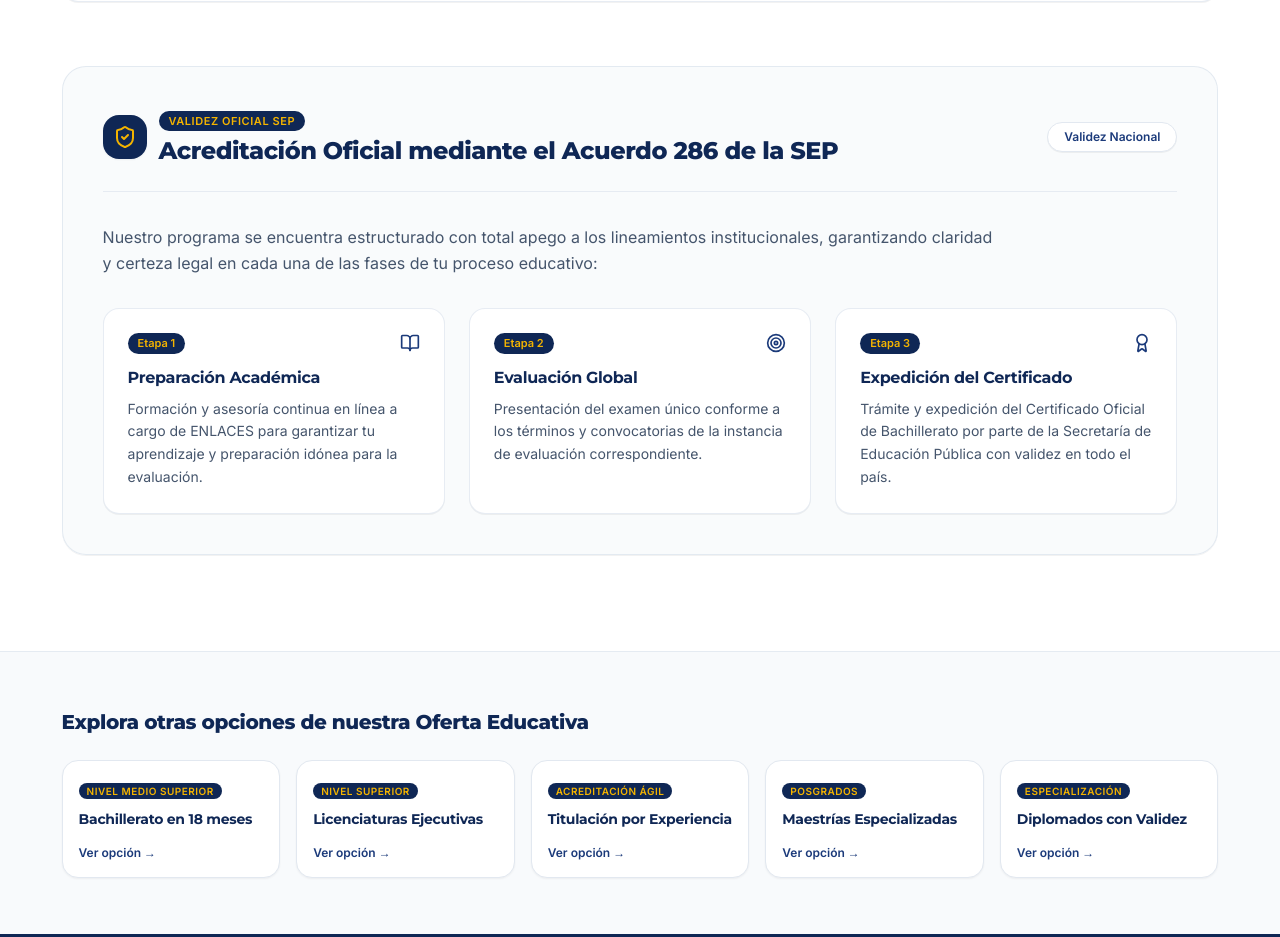
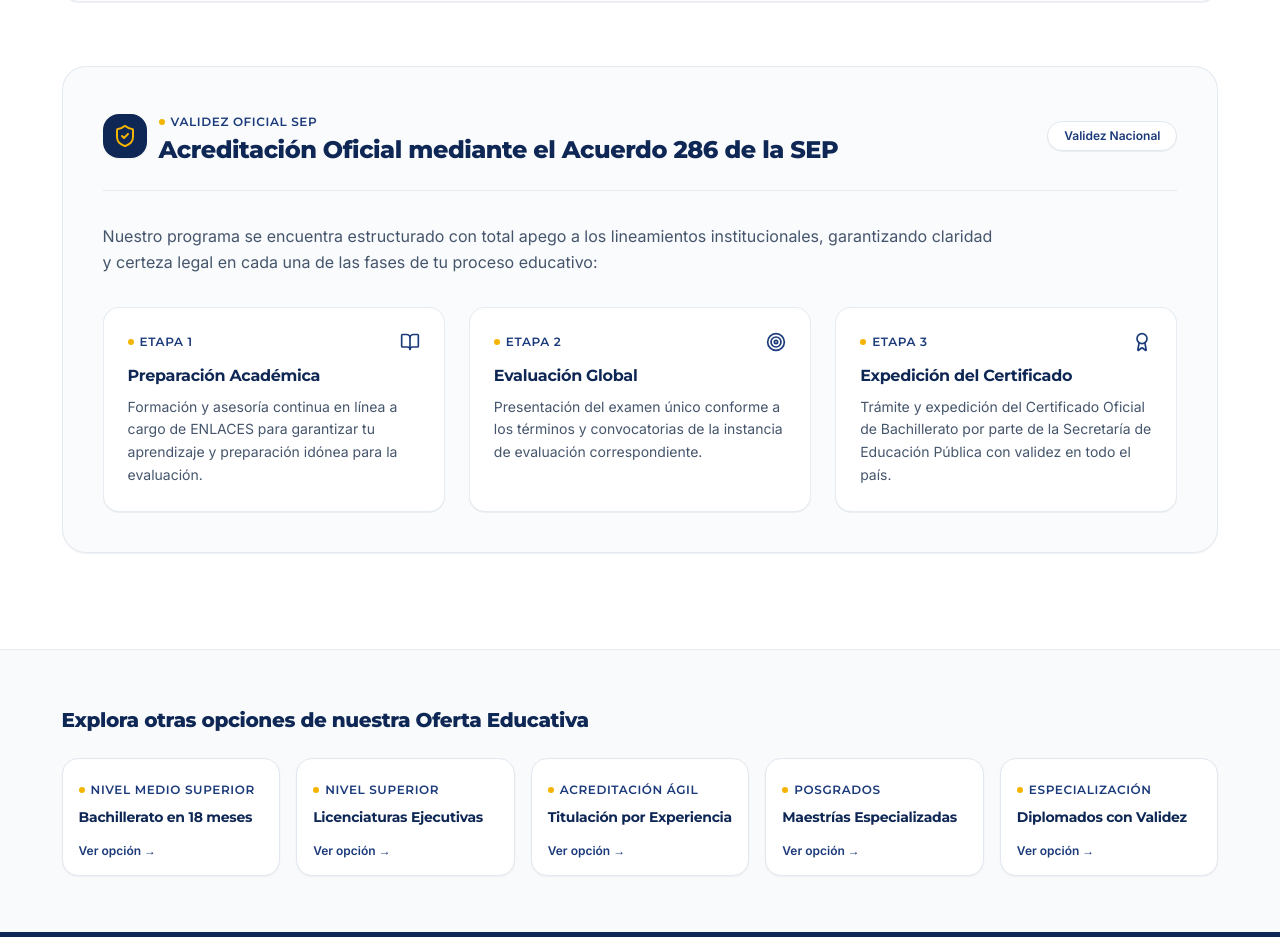
Before and after one commit to dmytro-webild/b02179c9-55a4-4431-96fc-35acbd36f5d2, a React (Vite) app: page /oferta/bachillerato-4-meses in a window 1280 px wide. Shown: the part 2775-3712 px from the top of the page. Built offline with nearby package versions, Linux system fonts and the light colour scheme.

Commit message:
Webild agent: Corregir el estilo de las etiquetas en la página «Bachillera

```diff
--- a/src/pages/OfertaBachilleratoPage.tsx
+++ b/src/pages/OfertaBachilleratoPage.tsx
@@ -358,7 +358,8 @@ export default function OfertaBachilleratoPage() {
                   <ShieldCheck className="w-6 h-6" />
                 </div>
                 <div>
-                  <span className="text-[11px] font-extrabold uppercase tracking-wider text-[#F4B400] bg-[#0F2755] px-2.5 py-0.5 rounded-full inline-block mb-1">
+                  <span className="inline-flex items-center gap-1.5 font-['Montserrat'] font-semibold text-xs text-[#1B3A7A] uppercase tracking-wider mb-1">
+                    <span className="size-1.5 rounded-full bg-[#F4B400] shrink-0" />
                     Validez Oficial SEP
                   </span>
                   <h3 className="font-['Montserrat'] font-extrabold text-xl sm:text-2xl text-[#0F2755]">
@@ -379,7 +380,8 @@ export default function OfertaBachilleratoPage() {
               <div className="bg-white rounded-2xl p-6 border border-slate-200/80 shadow-2xs flex flex-col justify-between">
                 <div>
                   <div className="flex items-center justify-between mb-3">
-                    <span className="text-[11px] font-extrabold text-[#F4B400] bg-[#0F2755] px-2.5 py-0.5 rounded-full">
+                    <span className="inline-flex items-center gap-1.5 font-['Montserrat'] font-semibold text-xs text-[#1B3A7A] uppercase tracking-wider">
+                      <span className="size-1.5 rounded-full bg-[#F4B400] shrink-0" />
                       Etapa 1
                     </span>
                     <BookOpen className="w-5 h-5 text-[#1B3A7A]" />
@@ -396,7 +398,8 @@ export default function OfertaBachilleratoPage() {
               <div className="bg-white rounded-2xl p-6 border border-slate-200/80 shadow-2xs flex flex-col justify-between">
                 <div>
                   <div className="flex items-center justify-between mb-3">
-                    <span className="text-[11px] font-extrabold text-[#F4B400] bg-[#0F2755] px-2.5 py-0.5 rounded-full">
+                    <span className="inline-flex items-center gap-1.5 font-['Montserrat'] font-semibold text-xs text-[#1B3A7A] uppercase tracking-wider">
+                      <span className="size-1.5 rounded-full bg-[#F4B400] shrink-0" />
                       Etapa 2
                     </span>
                     <Target className="w-5 h-5 text-[#1B3A7A]" />
@@ -413,7 +416,8 @@ export default function OfertaBachilleratoPage() {
               <div className="bg-white rounded-2xl p-6 border border-slate-200/80 shadow-2xs flex flex-col justify-between">
                 <div>
                   <div className="flex items-center justify-between mb-3">
-                    <span className="text-[11px] font-extrabold text-[#F4B400] bg-[#0F2755] px-2.5 py-0.5 rounded-full">
+                    <span className="inline-flex items-center gap-1.5 font-['Montserrat'] font-semibold text-xs text-[#1B3A7A] uppercase tracking-wider">
+                      <span className="size-1.5 rounded-full bg-[#F4B400] shrink-0" />
                       Etapa 3
                     </span>
                     <Award className="w-5 h-5 text-[#1B3A7A]" />
@@ -445,7 +449,8 @@ export default function OfertaBachilleratoPage() {
                 className="group rounded-2xl border border-slate-200 bg-white p-4 shadow-xs hover:border-[#F4B400] hover:shadow-md transition-all flex flex-col justify-between"
               >
                 <div>
-                  <span className="text-[10px] font-bold uppercase tracking-wider text-[#F4B400] bg-[#0F2755] px-2 py-0.5 rounded-full">
+                  <span className="inline-flex items-center gap-1.5 font-['Montserrat'] font-semibold text-xs uppercase tracking-wider text-[#1B3A7A]">
+                    <span className="size-1.5 rounded-full bg-[#F4B400] shrink-0" />
                     {cat.tag}
                   </span>
                   <h4 className="mt-2 font-['Montserrat'] font-bold text-sm text-[#0F2755] group-hover:text-[#1B3A7A] transition-colors">
```
